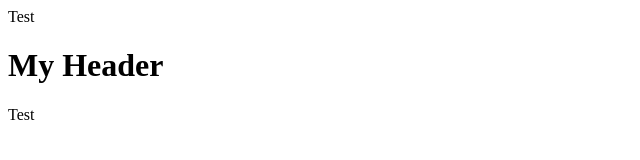
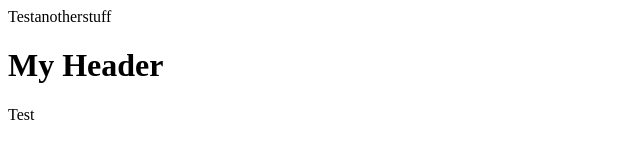
Before and after one commit to joshua-lehmann/demo-project-yeep, a plain HTML site: page index.html in a window 1280 px wide. Shown: the whole page, without its empty margins (0-640 px from the left). Drawn offline with Linux system fonts and the light colour scheme.

Commit message:
adde stuff

```diff
--- a/index.html
+++ b/index.html
@@ -7,7 +7,7 @@
     <title>Document</title>
   </head>
   <body>
-    Test
+    Testanotherstuff
     <h1>My Header</h1>
     Test
   </body>
```
